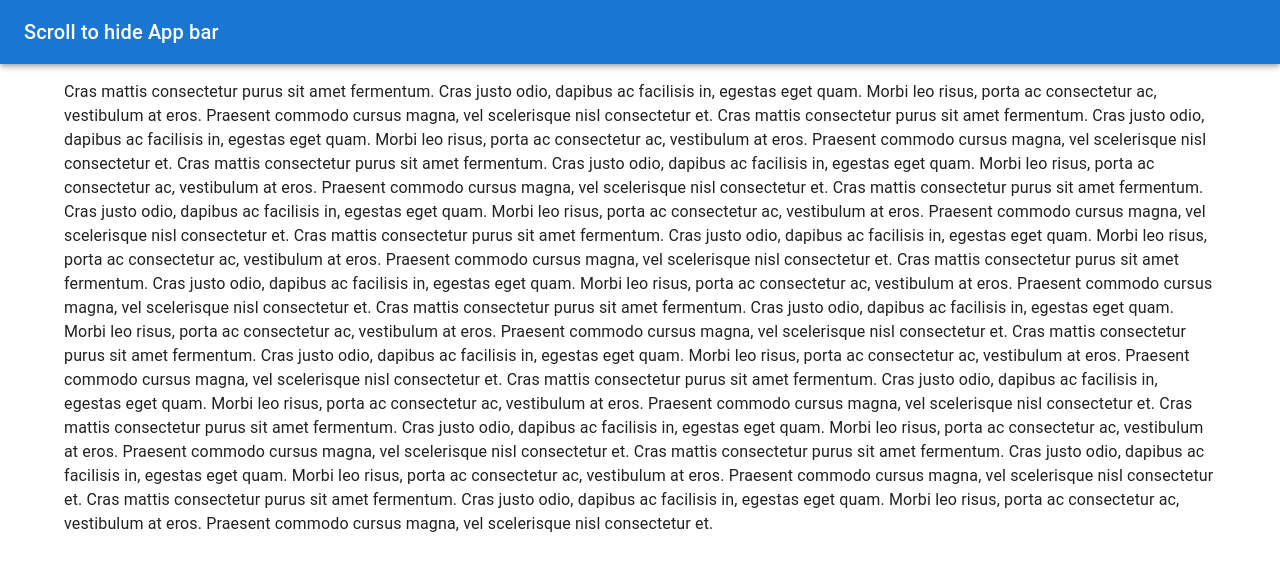
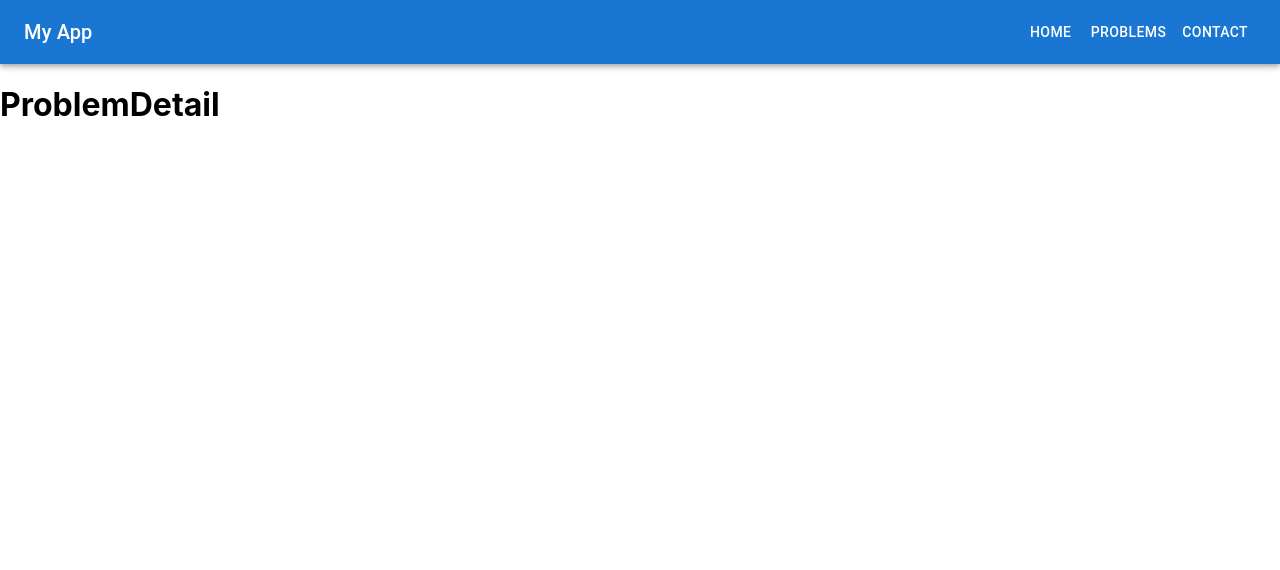
Before and after one commit to karthik-k-18/Online-Judge, a React (Create React App) app in the folder client/: page /problems/1 in a window 1280 px wide. Shown: the top 570 px of the page. Built offline with nearby package versions, Linux system fonts and the light colour scheme.

Commit message:
added all problems page

```diff
--- a/client/package.json
+++ b/client/package.json
@@ -5,10 +5,13 @@
   "dependencies": {
     "@emotion/react": "^11.11.1",
     "@emotion/styled": "^11.11.0",
+    "@mui/icons-material": "^5.14.3",
     "@mui/material": "^5.14.2",
     "@testing-library/jest-dom": "^5.17.0",
     "@testing-library/react": "^13.4.0",
     "@testing-library/user-event": "^13.5.0",
+    "axios": "^1.4.0",
+    "dotenv": "^16.3.1",
     "react": "^18.2.0",
     "react-dom": "^18.2.0",
     "react-router-dom": "^6.14.2",
--- a/client/src/App.js
+++ b/client/src/App.js
@@ -4,20 +4,19 @@ import Home from "./pages/Home/Home";
 import Signup from "./pages/Signup/Signup";
 // import Signin from "./pages/Signin/Signin";
 import Problems from "./pages/Problems/Problems";
-// import ProblemDetail from "./pages/ProblemDetail/ProblemDetail";
+import ProblemDetail from "./pages/ProblemDetail/ProblemDetail";
 // import NotFound from "./pages/NotFound/NotFound";
 
 const App = () => {
   return (
     <>
       <Navbar />
-
       <Routes>
         <Route path="/" element={<Home />} />
         <Route path="/signup" element={<Signup />} />
         {/* <Route path="/signin" element={<Signin />} /> */}
         <Route path="/problems" element={<Problems />} />
-        {/* <Route path="/problems/:slug" element={<ProblemDetail />} /> */}
+        <Route path="/problems/:slug" element={<ProblemDetail />} />
         {/* <Route path="*" element={<NotFound />} /> */}
       </Routes>
     </>
--- a/client/src/components/Navbar/Navbar.js
+++ b/client/src/components/Navbar/Navbar.js
@@ -1,64 +1,29 @@
-import * as React from 'react';
-import AppBar from '@mui/material/AppBar';
-import Toolbar from '@mui/material/Toolbar';
-import Typography from '@mui/material/Typography';
-import CssBaseline from '@mui/material/CssBaseline';
-import useScrollTrigger from '@mui/material/useScrollTrigger';
-import Box from '@mui/material/Box';
-import Container from '@mui/material/Container';
-import Slide from '@mui/material/Slide';
 
-interface Props {
-  /**
-   * Injected by the documentation to work in an iframe.
-   * You won't need it on your project.
-   */
-  window?: () => Window;
-  children: React.ReactElement;
-}
+import React from 'react';
+import { AppBar, Toolbar, Typography, Button } from '@mui/material';
+import { Link } from 'react-router-dom';
 
-function HideOnScroll(props: Props) {
-  const { children, window } = props;
-  // Note that you normally won't need to set the window ref as useScrollTrigger
-  // will default to window.
-  // This is only being set here because the demo is in an iframe.
-  const trigger = useScrollTrigger({
-    target: window ? window() : undefined,
-  });
 
+const Navbar = () => {
   return (
-    <Slide appear={false} direction="down" in={!trigger}>
-      {children}
-    </Slide>
+
+    <AppBar position="sticky" color='primary'>
+      <Toolbar>
+        <Typography variant="h6" component="div" sx={{ flexGrow: 1 }}>
+          My App
+        </Typography>
+        <Button component={Link} to="/" color="inherit">
+          Home
+        </Button>
+        <Button component={Link} to="/problems" color="inherit">
+          Problems
+        </Button>
+        <Button component={Link} to="/contact" color="inherit">
+          Contact
+        </Button>
+      </Toolbar>
+    </AppBar>
   );
-}
+};
 
-export default function HideAppBar(props: Props) {
-  return (
-    <React.Fragment>
-      <CssBaseline />
-      <HideOnScroll {...props}>
-        <AppBar>
-          <Toolbar>
-            <Typography variant="h6" component="div">
-              Scroll to hide App bar
-            </Typography>
-          </Toolbar>
-        </AppBar>
-      </HideOnScroll>
-      <Toolbar />
-      <Container>
-        <Box sx={{ my: 2 }}>
-          {[...new Array(12)]
-            .map(
-              () => `Cras mattis consectetur purus sit amet fermentum.
-Cras justo odio, dapibus ac facilisis in, egestas eget quam.
-Morbi leo risus, porta ac consectetur ac, vestibulum at eros.
-Praesent commodo cursus magna, vel scelerisque nisl consectetur et.`,
-            )
-            .join('\n')}
-        </Box>
-      </Container>
-    </React.Fragment>
-  );
-}
+export default Navbar;
--- a/client/src/index.js
+++ b/client/src/index.js
@@ -1,6 +1,7 @@
 import React from "react";
 import ReactDOM from "react-dom/client";
 import { BrowserRouter as Router, Routes, Route } from "react-router-dom";
+// import dotenv from "dotenv";
 import "./index.css";
 import App from "./App";
 
--- /dev/null
+++ b/client/src/pages/ProblemDetail/ProblemDetail.js
@@ -0,0 +1,11 @@
+
+
+function ProblemDetail(){
+    return(
+        <div>
+        <h1>ProblemDetail</h1>
+        </div>
+    );
+}
+
+export default ProblemDetail;
--- a/client/src/pages/Problems/Problems.js
+++ b/client/src/pages/Problems/Problems.js
@@ -1,11 +1,65 @@
-import React from "react";
+import React, { useEffect } from "react";
+import Problem from "./Table";
+import axios from "axios";
 
-function Problems(){
-    return(
-        <div>
-        <h1>Home</h1>
-        </div>
-    );
+function Problems() {
+  const [problems, setProblems] = React.useState([]);
+  const [loading, setLoading] = React.useState(false);
+
+  useEffect(() => {
+    const fetchProblems = async () => {
+      setLoading(true);
+      try {
+        const res = await axios.get(
+          process.env.REACT_APP_API_ENDPOINT + "problems/all"
+        );
+        setProblems(res.data);
+      } catch {
+      } finally {
+        setLoading(false);
+      }
+    };
+    fetchProblems();
+  }, []);
+  console.log(problems);
+  return (
+    <>
+      {/* {problems.map((problem) => (
+        <Problem
+          key={problem.id}
+          id={problem.id}
+          name={problem.name}
+          tags={problem.tags}
+          handleClick={() => navigate(`/problems/${problem.id}`)}
+        />
+      ))} */}
+      <Problem
+        problems={problems}
+      />
+    </>
+  );
 }
 
+// const Problem = ({ id, name, description,tags, handleClick }) => {
+//   return (
+//     <>
+//       <Box sx={{ width: "100%", maxWidth: 360, bgcolor: "background.paper" }}>
+//         <List component="nav" aria-label="main mailbox folders">
+//           <ListItem>
+//             <ListItemButton onClick={handleClick}>
+//               <ListItemIcon>
+//                 <TaskAltTwoToneIcon />
+//               </ListItemIcon>
+//               <ListItemText primary={id} />
+//               <ListItemText primary={name} />
+//               <ListItemText primary={tags.difficulty} />
+//             </ListItemButton>
+//           </ListItem>
+//         </List>
+//         <Divider />
+//       </Box>
+//     </>
+//   );
+// };
+
 export default Problems;
--- /dev/null
+++ b/client/src/pages/Problems/Table.css
@@ -0,0 +1,9 @@
+/* Custom styles for problem table cells */
+.problem-cell {
+  cursor: pointer;
+  transition: background-color 0.2s ease;
+}
+
+.problem-cell:hover {
+  background-color: #f5f5f5; /* Add your preferred hover background color */
+}
--- /dev/null
+++ b/client/src/pages/Problems/Table.js
@@ -0,0 +1,54 @@
+import * as React from "react";
+import Box from "@mui/material/Box";
+import Table from "@mui/material/Table";
+import TableBody from "@mui/material/TableBody";
+import TableCell from "@mui/material/TableCell";
+import TableContainer from "@mui/material/TableContainer";
+import TableHead from "@mui/material/TableHead";
+import TableRow from "@mui/material/TableRow";
+import Paper from "@mui/material/Paper";
+import { useNavigate } from "react-router-dom";
+import { Typography } from "@mui/material";
+import "./Table.css"
+
+
+export default function BasicTable({ problems}) {
+    const navigate = useNavigate();
+  return (
+    <Box sx={{ display: 'flex' }}>
+      <TableContainer component={Paper}>
+        <Table sx={{ minWidth: 500 }} aria-label="simple table">
+          <TableHead>
+            <TableRow>
+              <TableCell>Status</TableCell>
+              <TableCell align="center">ID</TableCell>
+              <TableCell align="center">Title</TableCell>
+              <TableCell align="center">Difficulty</TableCell>
+            </TableRow>
+          </TableHead>
+          <TableBody>
+            {problems.map((problem) => (
+              <TableRow
+                key={problem.id}
+                sx={{ "&:last-child td, &:last-child th": { border: 0 } }}
+              >
+                <TableCell component="th" scope="row">
+                  Done
+                </TableCell>
+                <TableCell align="center">{problem.id}</TableCell>
+                <TableCell
+                align="center"
+                onClick={() => navigate(`/problems/${problem.id}`)}
+
+                ><Typography className="problem-cell">
+                    {problem.name}
+                </Typography></TableCell>
+                <TableCell align="center">{problem.tags.difficulty}</TableCell>
+              </TableRow>
+            ))}
+          </TableBody>
+        </Table>
+      </TableContainer>
+    </Box>
+  );
+}
```
Also changed, not shown: 1 other file (tests, documents, lock files or other folders).
